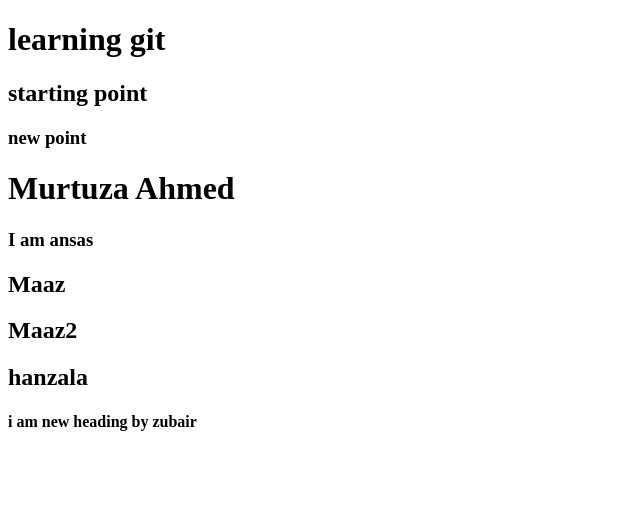
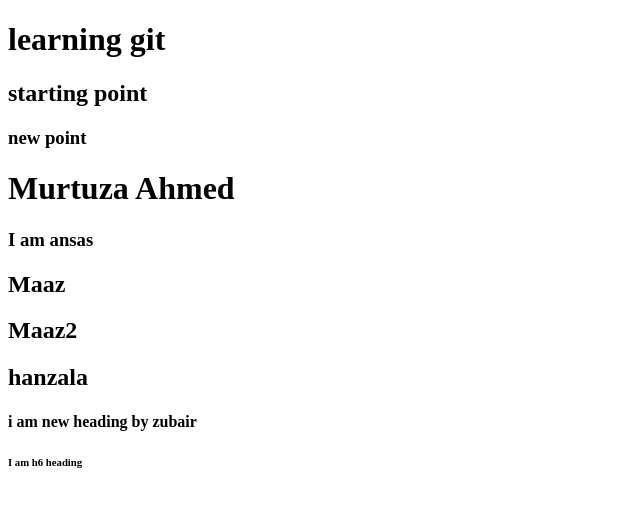
Before and after one commit to zubair-shah/learning-git1, a plain HTML site: page index.html in a window 1280 px wide. Shown: the full height of the page, 0-640 px from the left. Drawn offline with Linux system fonts and the light colour scheme.

Commit message:
added h6 heading

```diff
--- a/index.html
+++ b/index.html
@@ -15,5 +15,6 @@
     <h2>Maaz2</h2>
     <h2>hanzala</h2>
     <h4>i am new heading by zubair</h4>
+    <h6>I am h6 heading</h6>
 </body>
 </html>
```
